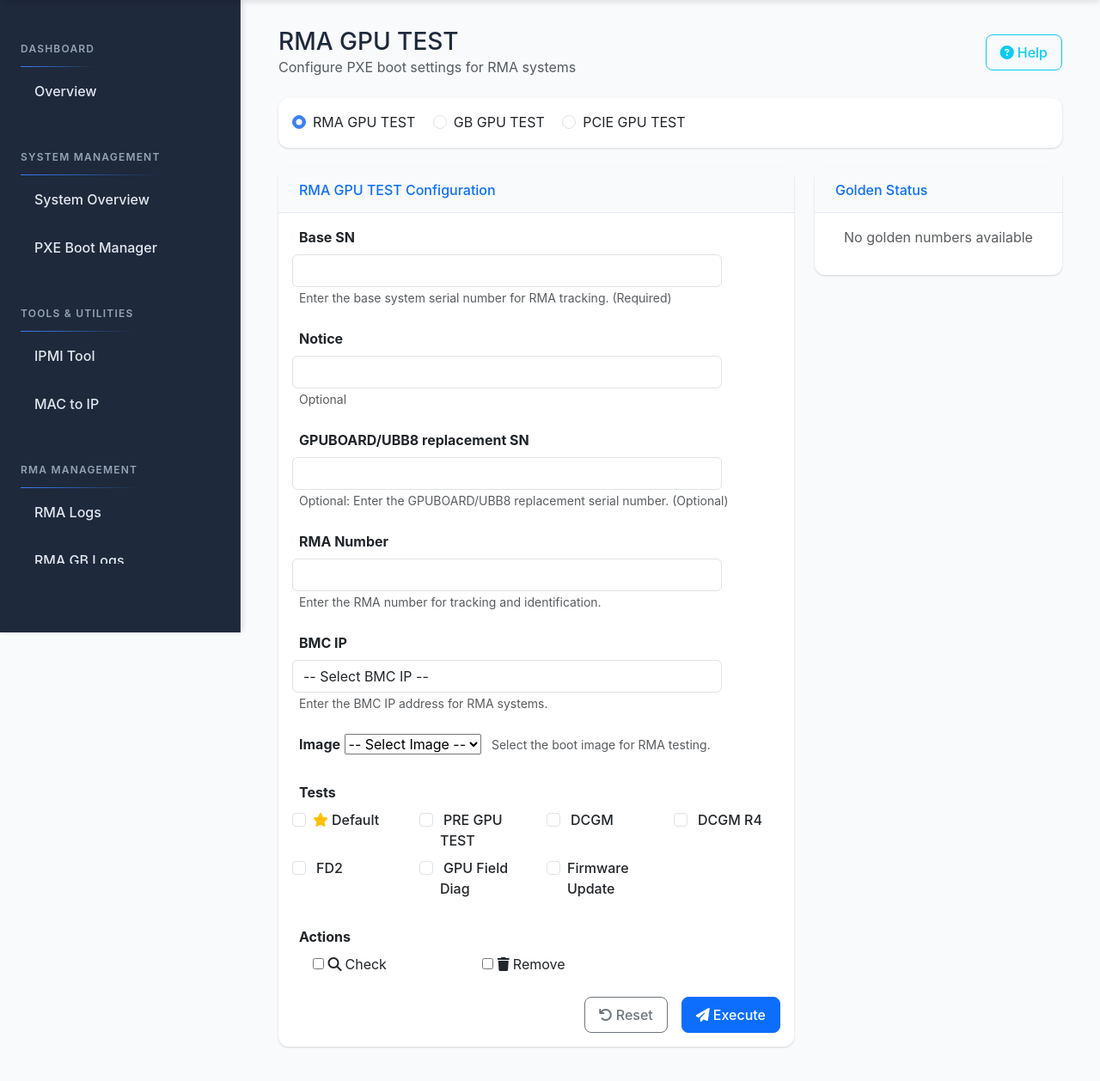
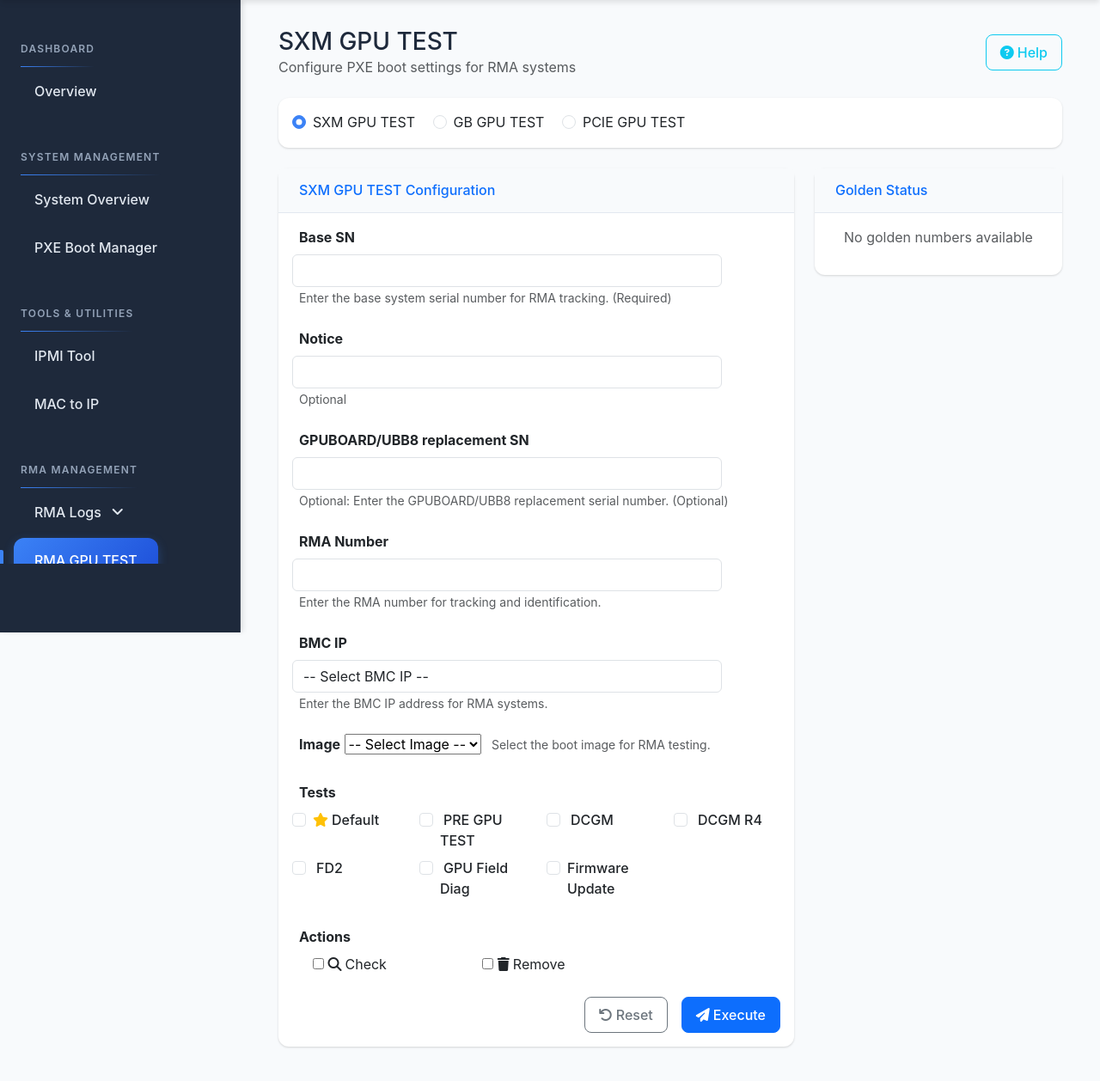
Before and after one commit to wequal/rd1web, a Django app: page /rma/pxe/ in a window 1280 px wide. Shown: the part 64-1322 px from the top of the page at 86% size. Run offline with Django 5.2, Linux system fonts and the light colour scheme; the visitor is signed in with stand-in values (Sample User, id 1); data that the repository does not hold is empty; parts of the project's set-up code (start-up, migrations or seed data) failed here and were passed over; some libraries are stand-ins or nearby versions.

Commit message:
3/9/26 p4

```diff
--- a/rd1web/pxe/admin.py
+++ b/rd1web/pxe/admin.py
@@ -153,7 +153,7 @@ class CustomUserForm(forms.ModelForm):
     # Create custom fields for RD1 permissions
     rma_pxe_access = forms.BooleanField(
         required=False,
-        label='RMA PXE Access (RMA GPU TEST)',
+        label='RMA PXE Access (SXM GPU TEST)',
         help_text='Grant access to RMA PXE management features'
     )
     rma_testing_db_access = forms.BooleanField(
--- a/rd1web/pxe/management/commands/grant_default_permissions.py
+++ b/rd1web/pxe/management/commands/grant_default_permissions.py
@@ -99,5 +99,5 @@ class Command(BaseCommand):
             self.stdout.write(f'    - {perm}')
         self.stdout.write('')
         self.stdout.write('  Admin-Only Permissions (manual approval required):')
-        self.stdout.write('    - can_access_rma_pxe (RMA GPU TEST)')
+        self.stdout.write('    - can_access_rma_pxe (SXM GPU TEST)')
         self.stdout.write('    - can_access_rma_testing_db (RMA Testing DB)')
--- a/rd1web/pxe/views/rma_logs.py
+++ b/rd1web/pxe/views/rma_logs.py
@@ -3190,7 +3190,7 @@ def rma_collect_mi3xx_alllog(request, path, base=None):
 def rma_collect_mi3xx_alllog_from_form(request, base=None):
     """
     Start async MI3XX ALL LOG collection using Base SN, RMA Number, and BMC IP
-    provided directly from the RMA GPU TEST form instead of an existing RMA
+    provided directly from the SXM GPU TEST form instead of an existing RMA
     logs directory.
     """
     import uuid
--- a/rd1web/pxe/views/rma_pxe.py
+++ b/rd1web/pxe/views/rma_pxe.py
@@ -803,7 +803,7 @@ def rma_pxe(request):
     })
 
 @login_required
-@permission_required('pxe.can_view_golden_test_setting', raise_exception=True)
+@permission_required('pxe.can_access_rma_pxe', raise_exception=True)
 @require_http_methods(["GET"])
 def golden_setting_api(request, entry_id):
     """API endpoint to get PXE setting for a golden unit"""
--- a/rd1web/templates/base.html
+++ b/rd1web/templates/base.html
@@ -220,6 +220,10 @@
         .sb-sidenav-collapse-arrow {
             margin-left: auto;
             transition: transform 0.3s ease;
+        }
+
+        #sidenavAccordion .nav-link.rma-logs-nav-toggle .sb-sidenav-collapse-arrow {
+            padding-left: 0.75rem;
         }
 
         .nav-link[aria-expanded="true"] .sb-sidenav-collapse-arrow {
--- a/rd1web/templates/features/rma_pxe.html
+++ b/rd1web/templates/features/rma_pxe.html
@@ -1,13 +1,13 @@
 {% extends 'base.html' %}
 {% load static %}
-{% block title %}RMA GPU TEST{% endblock %}
+{% block title %}SXM GPU TEST{% endblock %}
 
 {% block content %}
 <div class="container-fluid">
     <!-- Page Header -->
     <div class="d-flex justify-content-between align-items-center mb-4">
         <div>
-            <h1 class="h3 mb-0 text-gray-800">RMA GPU TEST</h1>
+            <h1 class="h3 mb-0 text-gray-800">SXM GPU TEST</h1>
             <p class="mb-0 text-muted">Configure PXE boot settings for RMA systems</p>
         </div>
         <div class="d-flex gap-2">
@@ -25,7 +25,7 @@
                     <div class="form-check form-check-inline">
                         <input class="form-check-input operation-type-radio" type="radio" name="operationType" id="rmaTest" value="rma" {% if operation_type != 'pcie' and operation_type != 'gb' %}checked{% endif %}>
                         <label class="form-check-label" for="rmaTest">
-                            RMA GPU TEST
+                            SXM GPU TEST
                         </label>
                     </div>
                     <div class="form-check form-check-inline">
@@ -48,11 +48,11 @@
     <!-- Main Form Card -->
     <div class="row">
         <div class="col-lg-8">
-            <!-- RMA GPU TEST Form Card -->
+            <!-- SXM GPU TEST Form Card -->
             <div class="card shadow mb-4" id="rmaFormCard" style="display: {% if operation_type != 'pcie' and operation_type != 'gb' %}block{% else %}none{% endif %};">
                 <div class="card-header py-3 d-flex flex-row align-items-center justify-content-between">
                     <h6 class="m-0 font-weight-bold text-primary">
-                        <i class="fas me-2"></i>RMA GPU TEST Configuration
+                        <i class="fas me-2"></i>SXM GPU TEST Configuration
                     </h6>
                 </div>
                 <div class="card-body">
@@ -843,7 +843,7 @@
                                         </div>
                                     </div>
                                     <div>
-                                        {% if perms.pxe.can_view_golden_test_setting %}
+                                        {% if perms.pxe.can_access_rma_pxe %}
                                             <button class="btn btn-sm btn-outline-secondary setting-golden-btn me-1"
                                                     data-entry-id="{{ entry.id }}"
                                                     data-golden="{{ entry.golden_number }}"
@@ -887,7 +887,7 @@
             <div class="card shadow">
                 <div class="card-header py-3">
                     <h6 class="m-0 font-weight-bold text-success">
-                        <i class="fas fa-check-circle me-2"></i>RMA PXE Results
+                        <i class="fas fa-check-circle me-2"></i>SXM PXE Results
                     </h6>
                 </div>
                 <div class="card-body">
@@ -951,7 +951,7 @@
         <div class="modal-content">
             <div class="modal-header">
                 <h5 class="modal-title" id="helpModalLabel">
-                    <i class="fas fa-question-circle me-2"></i>RMA GPU TEST Help
+                    <i class="fas fa-question-circle me-2"></i>SXM GPU TEST Help
                 </h5>
                 <button type="button" class="btn-close" data-bs-dismiss="modal" aria-label="Close"></button>
             </div>
--- a/rd1web/templates/partials/mi3xx_alllog_modal.html
+++ b/rd1web/templates/partials/mi3xx_alllog_modal.html
@@ -1,4 +1,4 @@
-<!-- MI3XX ALL LOG Collection Modal (shared between RMA Logs Browser and RMA GPU Test) -->
+<!-- MI3XX ALL LOG Collection Modal (shared between RMA Logs Browser and SXM GPU Test) -->
 <div class="modal fade" id="mi3xxAllLogModal" tabindex="-1" aria-labelledby="mi3xxAllLogModalLabel" aria-hidden="true" data-bs-backdrop="static" data-bs-keyboard="false">
     <div class="modal-dialog modal-dialog-centered">
         <div class="modal-content">
--- a/rd1web/templates/partials/sidebar.html
+++ b/rd1web/templates/partials/sidebar.html
@@ -42,15 +42,26 @@
             {% if request.user.is_authenticated %}
             <div class="sb-sidenav-menu-heading">RMA Management</div>
 
-            {% if perms.pxe.can_view_rma_logs %}
-            <a class="nav-link" href="{% url 'rma_log' %}">
+            {% if request.resolver_match and request.resolver_match.url_name == 'rma_log' or request.resolver_match and request.resolver_match.url_name == 'rma_gb_log' or request.resolver_match and request.resolver_match.url_name == 'rma_log_browse' or request.resolver_match and request.resolver_match.url_name == 'rma_gb_log_browse' %}
+            <a class="nav-link rma-logs-nav-toggle" href="#" data-bs-toggle="collapse" data-bs-target="#collapseRmaLogs" aria-expanded="true" aria-controls="collapseRmaLogs">
                 RMA Logs
+                <div class="sb-sidenav-collapse-arrow"><i class="fas fa-angle-down"></i></div>
             </a>
+            <div class="collapse show" id="collapseRmaLogs" aria-labelledby="headingRmaLogs" data-bs-parent="#sidenavAccordion">
+            {% else %}
+            <a class="nav-link collapsed rma-logs-nav-toggle" href="#" data-bs-toggle="collapse" data-bs-target="#collapseRmaLogs" aria-expanded="false" aria-controls="collapseRmaLogs">
+                RMA Logs
+                <div class="sb-sidenav-collapse-arrow"><i class="fas fa-angle-down"></i></div>
+            </a>
+            <div class="collapse" id="collapseRmaLogs" aria-labelledby="headingRmaLogs" data-bs-parent="#sidenavAccordion">
             {% endif %}
-
-            <a class="nav-link" href="{% url 'rma_gb_log' %}">
-                RMA GB Logs
-            </a>
+                <nav class="sb-sidenav-menu-nested nav">
+                    {% if perms.pxe.can_view_rma_logs %}
+                    <a class="nav-link" href="{% url 'rma_log' %}">Logs</a>
+                    {% endif %}
+                    <a class="nav-link" href="{% url 'rma_gb_log' %}">GB Logs</a>
+                </nav>
+            </div>
 
             {% if False and perms.pxe.can_view_rma_general_logs %}
             <a class="nav-link" href="{% url 'rma_general_log' %}">
```
